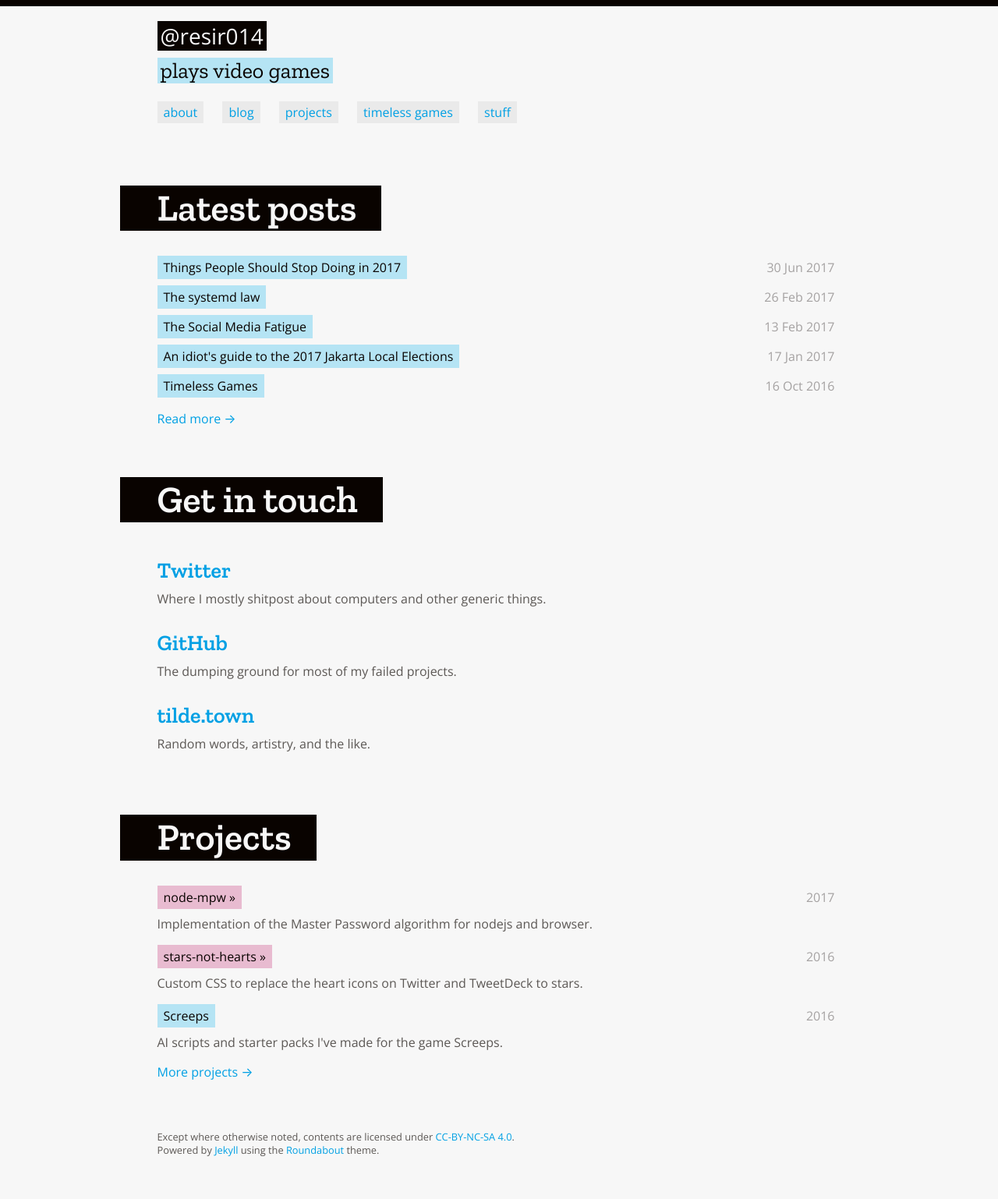
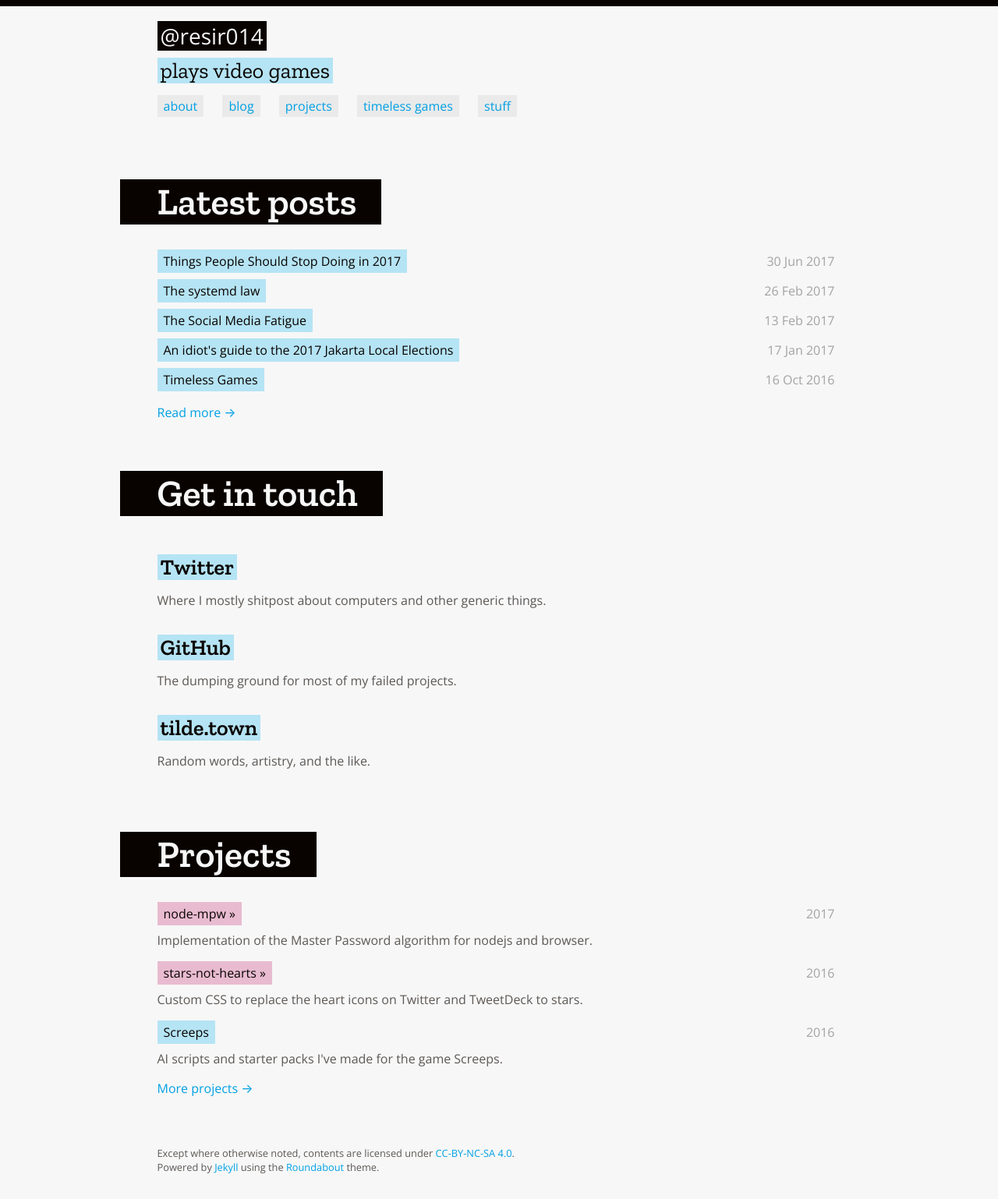
Before and after one commit to resir014/resir014.github.io, a Jekyll site: the page built from index.html, in a window 1280 px wide. Shown: the whole page at 78% size. Built offline with Jekyll 4.4.1, drawn with Linux system fonts in a browser that asks for light colours; comment, search, counter and statistics services are not loaded; before the commit the page ends 1517 px from its top, so only the background shows below that.

Commit message:
added social links widget

```diff
--- /dev/null
+++ b/_scss/components/_social-links.scss
@@ -0,0 +1,16 @@
+// Social links
+//
+// Basic widget for social links.
+
+.widget-social-links {
+  .social-link {
+    @include highlighted-text($theme-accent2);
+    color: $heading-color;
+    line-height: 1.6;
+
+    @include on-event {
+      background-color: darken($theme-accent2, 5%);
+      text-decoration: none;
+    }
+  }
+}
--- a/_scss/layout/_masthead.scss
+++ b/_scss/layout/_masthead.scss
@@ -46,7 +46,7 @@
 
 .masthead-nav {
   display: block;
-  margin-top: 1rem;
+  margin-top: .5rem;
   font-size: 1rem;
   font-weight: 400;
 
--- a/index.html
+++ b/index.html
@@ -3,16 +3,16 @@ layout: home
 title: Home
 ---
 
-<div class="widget">
+<div class="widget widget-social-links">
   <h1 class="widget-title">Get in touch</h1>
 
-  <h3><a href="https://twitter.com/resir014" target="_blank">Twitter</a></h3>
+  <h3><a class="social-link" href="https://twitter.com/resir014" target="_blank" rel="noopener">Twitter</a></h3>
   <p>Where I mostly shitpost about computers and other generic things.</p>
 
-  <h3><a href="https://github.com/resir014" target="_blank">GitHub</a></h3>
+  <h3><a class="social-link" href="https://github.com/resir014" target="_blank" rel="noopener">GitHub</a></h3>
   <p>The dumping ground for most of my failed projects.</p>
 
-  <h3><a href="https://tilde.town/~resir014/" target="_blank">tilde.town</a></h3>
+  <h3><a class="social-link" href="https://tilde.town/~resir014/" target="_blank" rel="noopener">tilde.town</a></h3>
   <p>Random words, artistry, and the like.</p>
 </div>
 
--- a/styles.scss
+++ b/styles.scss
@@ -31,6 +31,7 @@
 @import "components/message";
 @import "components/video-wrapper";
 @import "components/pagination";
+@import "components/social-links";
 
 // 6. Page-specific styles
 @import "pages/home";
```
